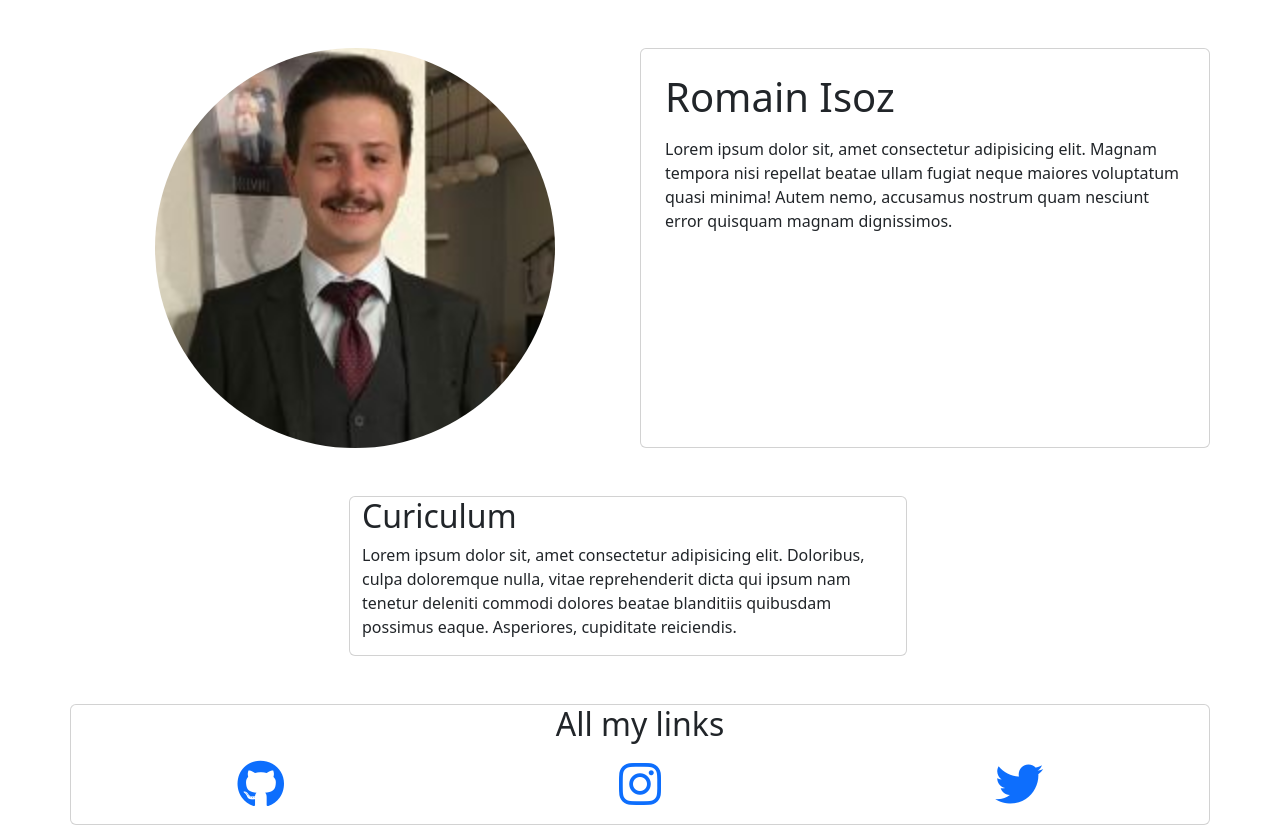
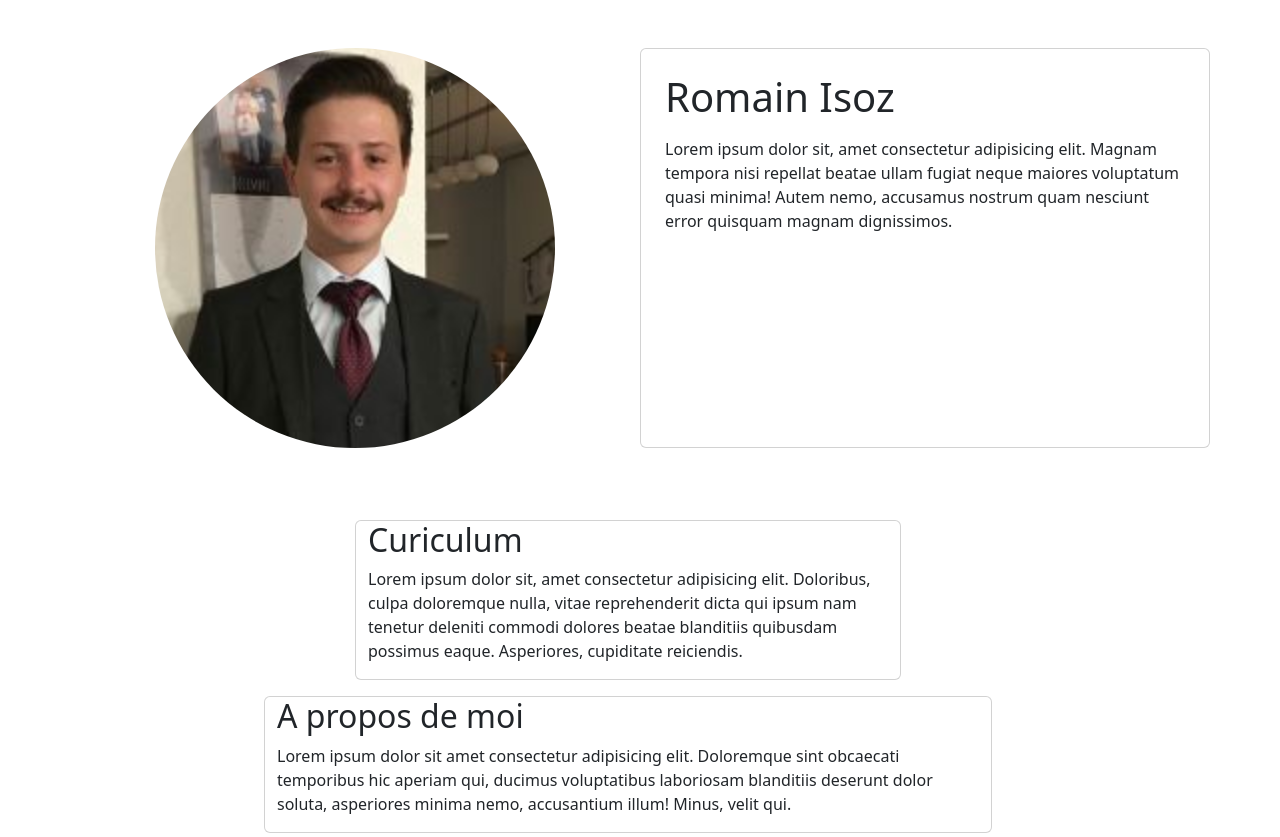
Before and after one commit to unik6065/profile, a plain HTML site: page index.html in a window 1280 px wide. Shown: the top 837 px of the page. Drawn offline with nearby package versions, Linux system fonts and the light colour scheme.

Commit message:
ajout de la partie a propos de moi au projet

```diff
--- a/index.html
+++ b/index.html
@@ -22,10 +22,15 @@
             <p>Lorem ipsum dolor sit, amet consectetur adipisicing elit. Magnam tempora nisi repellat beatae ullam fugiat neque maiores voluptatum quasi minima! Autem nemo, accusamus nostrum quam nesciunt error quisquam magnam dignissimos.</p>
           </div>
 
-          <div class="row mt-5 justify-content-center">
-            <div class="card col-lg-6">
+          <div class="row mt-5 justify-content-center p-4">
+            <div class="card col-12 col-lg-6">
               <h2>Curiculum</h2>
               <p>Lorem ipsum dolor sit, amet consectetur adipisicing elit. Doloribus, culpa doloremque nulla, vitae reprehenderit dicta qui ipsum nam tenetur deleniti commodi dolores beatae blanditiis quibusdam possimus eaque. Asperiores, cupiditate reiciendis.</p>
+            </div>
+
+            <div class="card mt-3 col-12 col-lg-8">
+              <h2>A propos de moi</h2>
+              <p>Lorem ipsum dolor sit amet consectetur adipisicing elit. Doloremque sint obcaecati temporibus hic aperiam qui, ducimus voluptatibus laboriosam blanditiis deserunt dolor soluta, asperiores minima nemo, accusantium illum! Minus, velit qui.</p>
             </div>
           </div>
 
```
